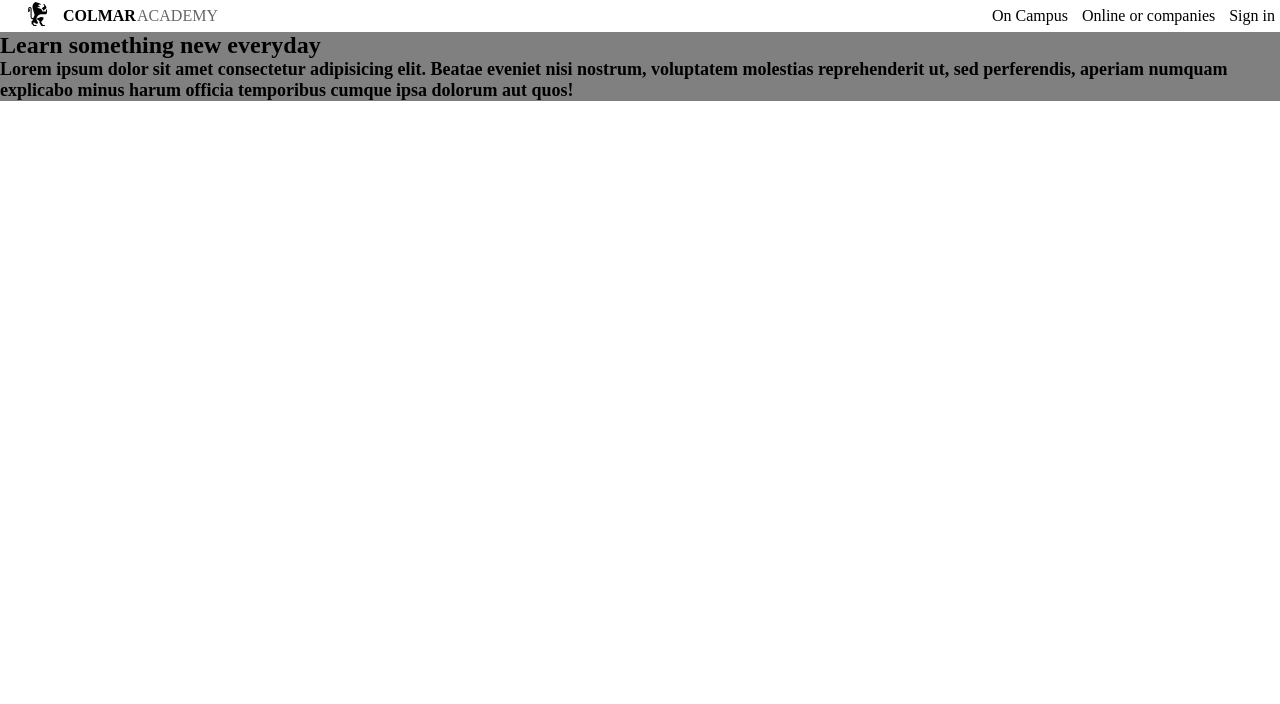
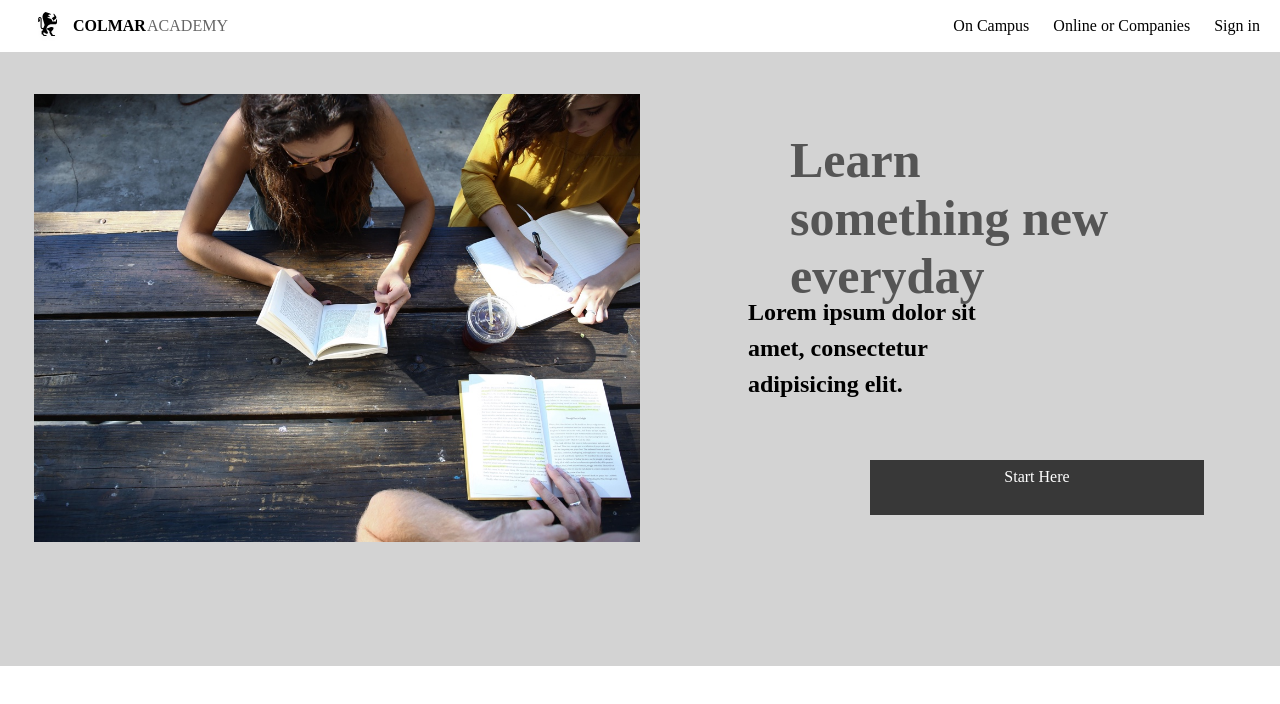
Before and after one commit to MoshelleGarbla/Colmar-Academy, a plain HTML site: page index.html in a window 1280 px wide. Drawn offline with Linux system fonts and the light colour scheme.

Commit message:
created display page

```diff
--- a/index.html
+++ b/index.html
@@ -18,7 +18,7 @@
 
 <div class ="nav-links">
  <a class = "nav-links" href="#">On Campus</a>
- <a class = "nav-links" href="#">Online or companies </a>
+ <a class = "nav-links" href="#">Online or Companies </a>
  <a class = "nav-links" href="#">Sign in</a>
 </div>
 
@@ -26,15 +26,20 @@
 
 
 
-
 <main>
-
-<h1>Learn something new everyday</h1>
-<h2>Lorem ipsum dolor sit amet consectetur adipisicing elit. Beatae eveniet nisi nostrum, voluptatem molestias reprehenderit ut, sed perferendis, aperiam numquam explicabo minus harum officia temporibus cumque ipsa dolorum aut quos!</h2>
+<div class="container">
 
 
+<img src="/capstone_colmar_assets/images/banner.jpg" alt="people reading and writing" width="50%" height="50%">
+<h1>Learn something new everyday</h1>
+<h2>Lorem ipsum dolor sit amet, consectetur adipisicing elit.</h2>
 
 
+</div>
+
+<div class="button">
+    <a href="#" class="button">Start Here</a>
+</div>
 
 
 </main>
@@ -44,7 +49,5 @@
 
 
 
-
-
 </body>
 </html>
--- a/style.css
+++ b/style.css
@@ -4,12 +4,12 @@
 
 }
 
-
 header{
 
  display: flex;
  justify-content: space-between;
-align-items: center;
+ align-items: center;
+ margin: 10px;
 
 }
 
@@ -17,8 +17,9 @@ align-items: center;
 text-decoration: none;
 color: black;
 justify-content: flex-end;
-flex-direction:row;
-margin: 5px;
+flex-direction: row;
+margin: 10px;
+
 }
 
 .logo {
@@ -40,8 +41,66 @@ margin: 5px;
     right: 5%;
 
 }
+main{
 
-main{
-    background-color: gray;
-    font-size: 12px;
+    background-color: #D3D3D3;
+    background-repeat: no-repeat;
+    height: 550px;
+    margin: 10px 0px;
+    padding: 32px 24px;
+
+
 }
+
+.container{
+     display: inline-flex;
+     align-items: center;
+     margin: 10px;
+
+
+}
+
+
+.container h1{
+
+font-size: 50px;
+color: #555555;
+position: relative;
+left: 150px;
+bottom: 100px;
+align-items: center;
+
+
+}
+
+.container h2{
+    position: relative;
+    top: 30px;
+    bottom: 300px;
+    right: 218px;
+    align-items: center;
+    line-height: 1.5;
+    display: block;
+
+
+}
+
+
+
+.button {
+    height: 39px;
+    width: 25%;
+    background-color: #383838	;
+    text-decoration: none;
+    color: #fff;
+    position: fixed;
+    left: 870px;
+    top: 460px;
+    text-align: center;
+    padding: 8px 7px;
+
+
+
+
+
+}
```
